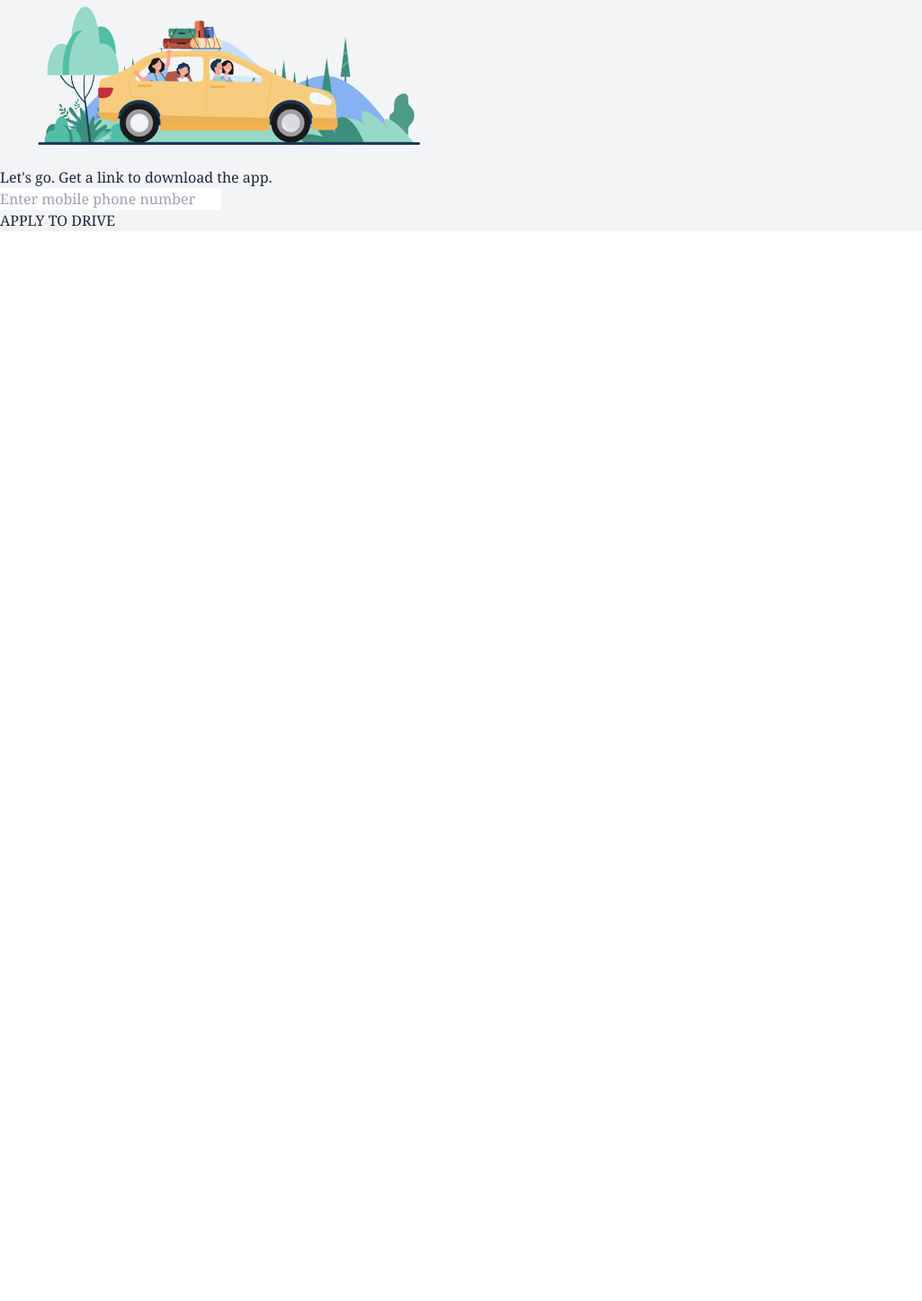
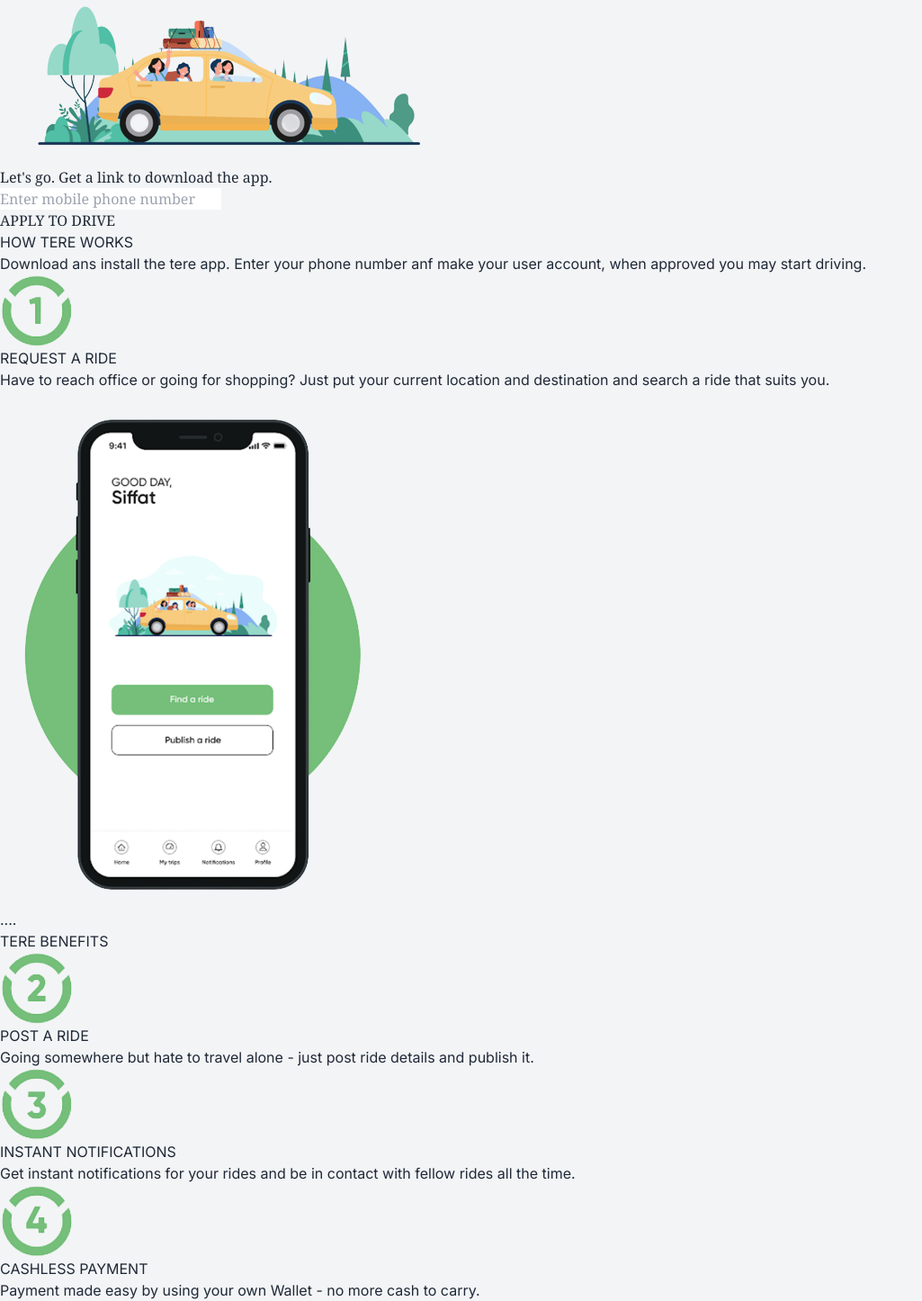
Before and after one commit to ajkn1904/otere, a Next.js app: page / in a window 1280 px wide. Shown: the part 2142-3588 px from the top of the page at 90% size, without its empty margins (0-1025 px from the left). Before the commit the page ends 2399 px from the top, so only its background shows below. Built offline with nearby package versions, Linux system fonts and the light colour scheme.

Commit message:
how tere works added

```diff
--- a/src/Components/ApplyToDrive.tsx
+++ b/src/Components/ApplyToDrive.tsx
@@ -3,7 +3,7 @@ const ApplyToDrive = () => {
 
 
     return (
-        <div className="w-[80vw] lg:w-[90vw] mx-auto rounded-md h-[350px] md:h-[150px] font-serif bg-[#78c968d1] p-5 my-16 flex flex-col md:flex-row justify-between items-center lg:px-10" >
+        <div className="w-[80vw] lg:w-[90vw] mx-auto rounded-md h-[350px] md:h-[150px] font-serif bg-[#68c96bdd] p-5 my-16 flex flex-col md:flex-row justify-between items-center lg:px-10" >
             <h1 className="text-2xl sm:text-3xl md:text-sm xl:text-lg font-semibold text-center text-white mt-10 mb-5 md:mt-0 md:mb-0 mx-auto md:mx-0 md:w-[200px]">Let's go. Get a link to download the app.</h1>
 
             <div className="flex flex-col md:flex-row gap-3">
--- a/src/Components/Navbar.tsx
+++ b/src/Components/Navbar.tsx
@@ -7,7 +7,7 @@ const Navbar = () => {
         <li><Link href='/' className='btn btn-ghost rounded font-semibold font-serif text-black hover:bg-green-600 hover:text-white'>Home</Link></li>
         <li><Link href='/' className='btn btn-ghost rounded font-semibold font-serif text-black hover:bg-green-600 hover:text-white'>How tere works</Link></li>
         <li><Link href='/' className='btn btn-ghost rounded font-semibold font-serif text-black hover:bg-green-600 hover:text-white'>Tere benefits</Link></li>
-        <li><Link href='/' className='btn btn-ghost bg-[#78c968] text-white rounded font-semibold font-serif hover:bg-green-600 hover:text-white'>Help Center</Link></li>
+        <li><Link href='/' className='btn btn-ghost bg-[#68c96bdd] text-white rounded font-semibold font-serif hover:bg-green-600 hover:text-white'>Help Center</Link></li>
 
 
 
--- /dev/null
+++ b/src/Components/TereWorks.tsx
@@ -0,0 +1,56 @@
+
+const TereWorks = () => {
+    return (
+        <div className="w-[90vw] lg:w-[960px] xl:w-[1200px] max-w-[1200px] mx-auto px-10">
+
+            <h1 className="text-3xl xl:text-4xl font-bold text-center mt-20 md:mt-28 ">HOW <span className="text-[#68c96bdd]">TERE</span> WORKS</h1>
+            <p className="text-xl md:text-lg text-center text-gray-400 font-semibold mt-10 mb-16 md:w-[50vw] lg:w-[480px] mx-auto">Download ans install the tere app. Enter your phone number anf make your user account, when approved you may start driving.</p>
+
+
+            <div className="md:flex flex-wrap gap-x-4 relative">
+
+
+                <div className="w-[80vw] mx-auto lg:w-[280px] xl:w-[350px] h-[270px] flex flex-col items-center lg:items-end lg:mt-12 lg:order-1">
+                    <img src="/images/service1.png" alt="service1" />
+                    <h2 className="text-xl font-bold mt-5 mb-3">REQUEST A RIDE</h2>
+                    <p className="text-xl md:text-lg text-gray-400 font-semibold text-center lg:text-right">Have to reach office or going for shopping? Just put your current location and destination and search a ride that suits you. </p>
+                </div>
+
+
+
+                <div className=" mx-auto -order-1 lg:order-2 mb-20 lg:mb-0">
+                    <img src="/images/service.png" className="h-[650px] lg:w-[280px] xl:w-[380px]" alt="" />
+                    <p className="text-8xl text-[#68c96b67] text-center"> <span className="text-[#68c96bdd]">.</span>...</p>
+                    <h1 className="text-3xl xl:text-4xl font-bold text-center mt-10 md:mt-16 lg:hidden"><span className="text-[#68c96bdd]">TERE</span> BENEFITS</h1>
+                </div>
+
+
+
+                <div className="w-[80vw] mx-auto lg:w-[280px] xl:w-[350px] h-[270px] flex flex-col items-center lg:items-start lg:mt-12 lg:order-3">
+                    <img src="/images/service2.png" alt="service2" />
+                    <h2 className="text-xl font-bold mt-5 mb-3">POST A RIDE</h2>
+                    <p className="text-xl md:text-lg text-gray-400 font-semibold text-center md:text-left">Going somewhere but hate to travel alone - just post ride details and publish it.</p>
+                </div>
+
+
+
+                <div className="w-[80vw] mx-auto lg:w-[280px] xl:w-[350px] h-[270px] flex flex-col items-center lg:items-end lg:absolute lg:top-[340px] lg:left-[1px] lg:order-4">
+                    <img src="/images/service3.png" alt="service3" />
+                    <h2 className="text-xl font-bold mt-5 mb-3">INSTANT NOTIFICATIONS</h2>
+                    <p className="text-xl md:text-lg text-gray-400 font-semibold text-center lg:text-right">Get instant notifications for your rides and be in contact with fellow rides all the time.</p>
+                </div>
+                <div className="w-[80vw] mx-auto lg:w-[280px] xl:w-[350px] h-[270px] flex flex-col items-center lg:items-start lg:absolute lg:top-[340px] lg:right-[2.5px] lg:order-5">
+                    <img src="/images/service4.png" alt="service4" />
+                    <h2 className="text-xl font-bold mt-5 mb-3">CASHLESS PAYMENT</h2>
+                    <p className="text-xl md:text-lg text-gray-400 font-semibold text-center md:text-left">Payment made easy by using your own Wallet - no more cash to carry.</p>
+                </div>
+
+            </div>
+
+
+
+        </div >
+    );
+};
+
+export default TereWorks;
--- a/src/pages/index.tsx
+++ b/src/pages/index.tsx
@@ -2,6 +2,7 @@ import { Inter } from 'next/font/google'
 import Navbar from '@/Components/Navbar'
 import Header from '@/Components/Header'
 import ApplyToDrive from '@/Components/ApplyToDrive'
+import TereWorks from '@/Components/TereWorks'
 
 const inter = Inter({ subsets: ['latin'] })
 
@@ -17,7 +18,7 @@ export default function Home() {
 
         <Header />
         <ApplyToDrive />
-
+        <TereWorks />
       </div>
 
 
```
